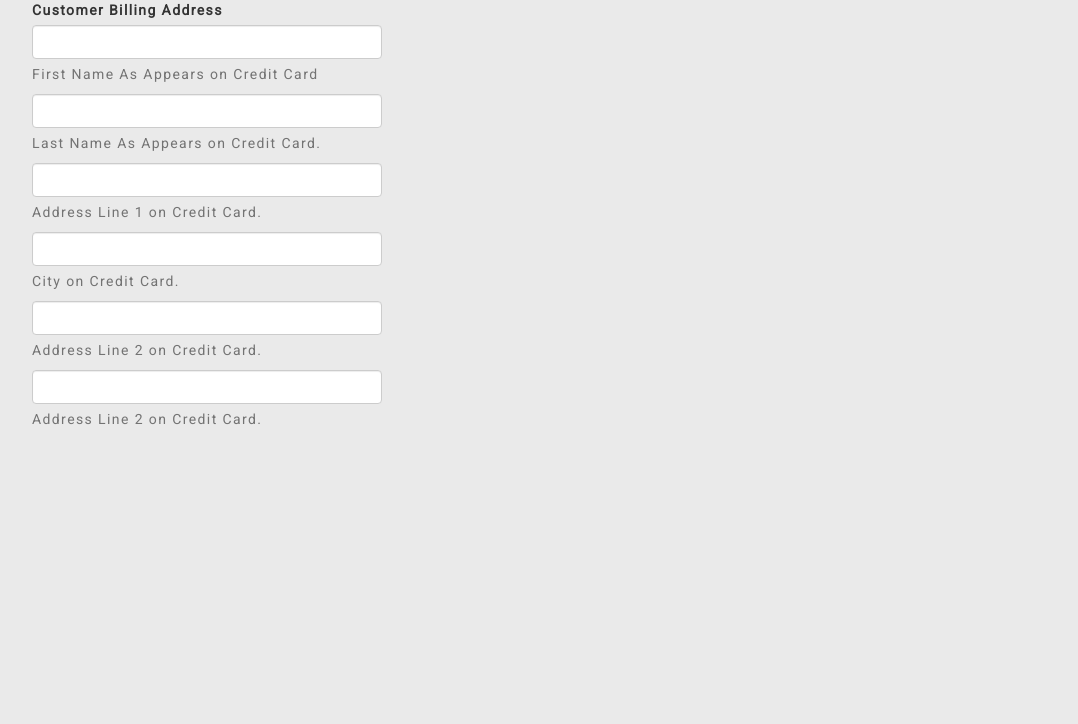
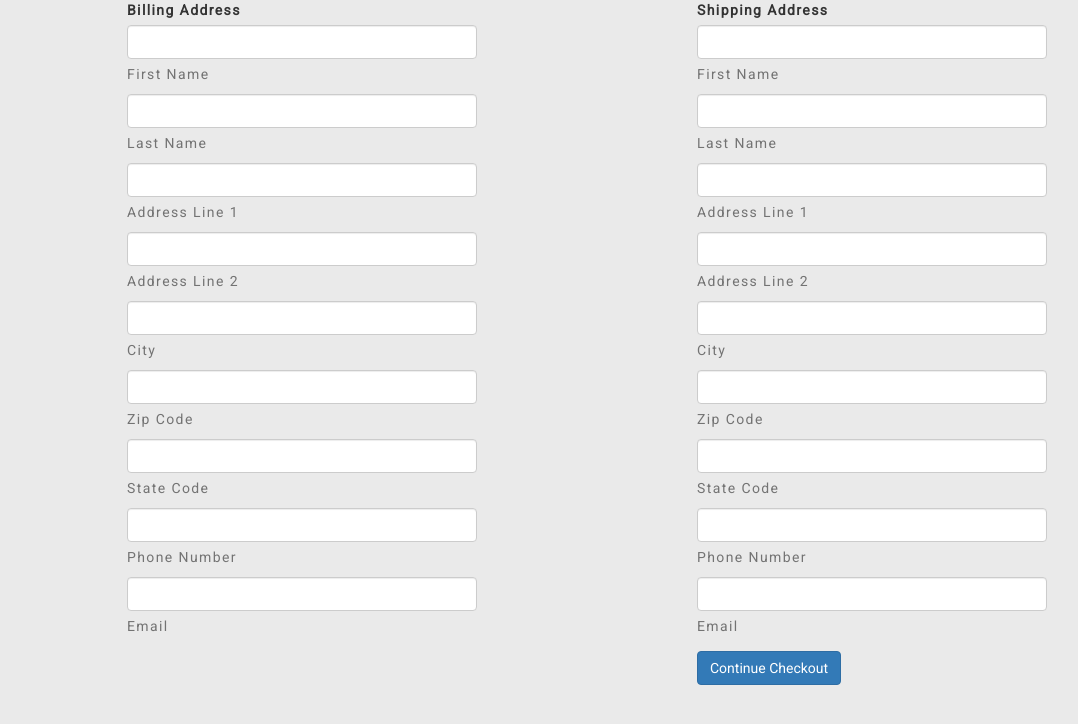
Before and after one commit to AmberMurray/k9kicks, a React (Create React App) app: page /users/1 in a window 1280 px wide. Shown: the top 724 px of the page, without its empty margins (53-1131 px from the left). Built offline with nearby package versions, Linux system fonts and the light colour scheme; no server answers; a web font is replaced by a local one.

Commit message:
update to checkout for form

```diff
--- a/src/components/Checkout.jsx
+++ b/src/components/Checkout.jsx
@@ -1,16 +1,18 @@
 import React, { Component } from 'react';
 import Header from './Header';
+
 import '../App.css';
 import { Link } from 'react-router';
-import { FormGroup, ControlLabel, FormControl, HelpBlock} from 'react-bootstrap';
+import { FormGroup, ControlLabel, FormControl, HelpBlock, Image, Grid, Row, Col, Thumbnail, Button, DropdownButton, MenuItem} from 'react-bootstrap';
 import axios from 'axios';
 
 class Checkout extends Component {
   constructor(props) {
     super(props);
     this.state = {
-      user: [],
-    };
+      user: []};
+    this.handleChange = this.handleChange.bind(this);
+    this.handleSubmit = this.handleSubmit.bind(this);
   }
 
   componentWillMount() {
@@ -28,13 +30,23 @@ class Checkout extends Component {
   }
 
 
+  handleChange(event) {
+    this.setState({user: event.target.value })
+  }
+
+  handleSubmit(event) {
+    alert('Address submitted: ' + this.state.user)
+    event.prevenDefault();
+  }
+
+
+
   render() {
-    return (
-      <div className="container">
 
-      <form className="col-md-4">
+const billing = (
+      <form onSubmit={this.handleSubmit} className="col-md-4 col-md-offset-1">
         <FormGroup >
-        <ControlLabel>Customer Billing Address</ControlLabel>
+        <ControlLabel>Billing Address </ControlLabel>
         <FormControl
           type="text"
           value={this.state.value}
@@ -42,7 +54,7 @@ class Checkout extends Component {
           onChange={this.handleChange}
           />
         <FormControl.Feedback />
-        <HelpBlock>First Name As Appears on Credit Card</HelpBlock>
+        <HelpBlock>First Name </HelpBlock>
         <FormControl
           type="text"
           value={this.state.value}
@@ -50,7 +62,7 @@ class Checkout extends Component {
           onChange={this.handleChange}
           />
         <FormControl.Feedback />
-        <HelpBlock>Last Name As Appears on Credit Card.</HelpBlock>
+        <HelpBlock>Last Name </HelpBlock>
         <FormControl
           type="text"
           value={this.state.value}
@@ -58,7 +70,7 @@ class Checkout extends Component {
           onChange={this.handleChange}
           />
         <FormControl.Feedback />
-        <HelpBlock>Address Line 1 on Credit Card.</HelpBlock>
+        <HelpBlock>Address Line 1 </HelpBlock>
         <FormControl
           type="text"
           value={this.state.value}
@@ -66,7 +78,7 @@ class Checkout extends Component {
           onChange={this.handleChange}
           />
         <FormControl.Feedback />
-        <HelpBlock>City on Credit Card.</HelpBlock>
+        <HelpBlock>Address Line 2 </HelpBlock>
         <FormControl
           type="text"
           value={this.state.value}
@@ -74,22 +86,137 @@ class Checkout extends Component {
           onChange={this.handleChange}
           />
         <FormControl.Feedback />
-        <HelpBlock>Address Line 2 on Credit Card.</HelpBlock>
+        <HelpBlock>City </HelpBlock>
         <FormControl
           type="text"
           value={this.state.value}
-          placeholder={this.state.user.address_line2}
+          placeholder={this.state.user.zipcode}
           onChange={this.handleChange}
           />
         <FormControl.Feedback />
-        <HelpBlock>Address Line 2 on Credit Card.</HelpBlock>
+        <HelpBlock>Zip Code </HelpBlock>
+        <FormControl
+          type="text"
+          value={this.state.value}
+          placeholder={this.state.user.state}
+          onChange={this.handleChange}
+          />
+        <FormControl.Feedback />
+        <HelpBlock>State Code </HelpBlock>
+        <FormControl
+          type="text"
+          value={this.state.value}
+          placeholder={this.state.user.phone_number}
+          onChange={this.handleChange}
+          />
+        <FormControl.Feedback />
+        <HelpBlock>Phone Number</HelpBlock>
+        <FormControl
+          type="text"
+          value={this.state.value}
+          placeholder={this.state.user.email}
+          onChange={this.handleChange}
+          />
+        <FormControl.Feedback />
+        <HelpBlock>Email </HelpBlock>
       </FormGroup>
     </form>
-      </div>
+  );
+
+  const shipping = (
+    <form className="col-md-4 col-md-offset-2">
+      <FormGroup >
+      <ControlLabel>Shipping Address </ControlLabel>
+      <FormControl
+        type="text"
+        value={this.state.value}
+        placeholder={this.state.user.first_name}
+        onChange={this.handleChange}
+        />
+      <FormControl.Feedback />
+      <HelpBlock>First Name </HelpBlock>
+      <FormControl
+        type="text"
+        value={this.state.value}
+        placeholder={this.state.user.last_name}
+        onChange={this.handleChange}
+        />
+      <FormControl.Feedback />
+      <HelpBlock>Last Name </HelpBlock>
+      <FormControl
+        type="text"
+        value={this.state.value}
+        placeholder={this.state.user.address_line1}
+        onChange={this.handleChange}
+        />
+      <FormControl.Feedback />
+      <HelpBlock>Address Line 1 </HelpBlock>
+      <FormControl
+        type="text"
+        value={this.state.value}
+        placeholder={this.state.user.address_line2}
+        onChange={this.handleChange}
+        />
+      <FormControl.Feedback />
+      <HelpBlock>Address Line 2 </HelpBlock>
+      <FormControl
+        type="text"
+        value={this.state.value}
+        placeholder={this.state.user.city}
+        onChange={this.handleChange}
+        />
+      <FormControl.Feedback />
+      <HelpBlock>City </HelpBlock>
+      <FormControl
+        type="text"
+        value={this.state.value}
+        placeholder={this.state.user.zipcode}
+        onChange={this.handleChange}
+        />
+      <FormControl.Feedback />
+      <HelpBlock>Zip Code </HelpBlock>
+      <FormControl
+        type="text"
+        value={this.state.value}
+        placeholder={this.state.user.state}
+        onChange={this.handleChange}
+        />
+      <FormControl.Feedback />
+      <HelpBlock>State Code </HelpBlock>
+      <FormControl
+        type="text"
+        value={this.state.value}
+        placeholder={this.state.user.phone_number}
+        onChange={this.handleChange}
+        />
+      <FormControl.Feedback />
+      <HelpBlock>Phone Number</HelpBlock>
+      <FormControl
+        type="text"
+        value={this.state.value}
+        placeholder={this.state.user.email}
+        onChange={this.handleChange}
+        />
+      <FormControl.Feedback />
+      <HelpBlock>Email </HelpBlock>
+    </FormGroup>
+
+    <Button bsStyle="primary" type="submit">
+      Continue Checkout
+    </Button>
+  </form>
+
+  )
+
+    return (
+
+        <div className="container">
+          {billing}
+          {shipping}
+        </div>
+
     );
   }
-
-
 }
 
 
```
